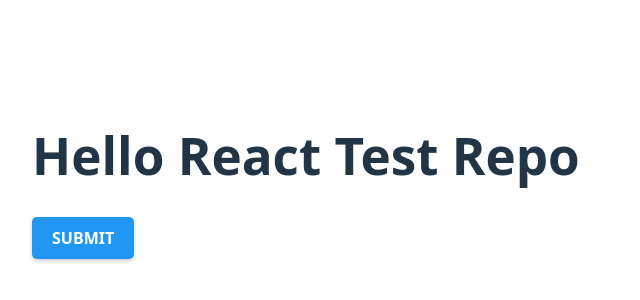
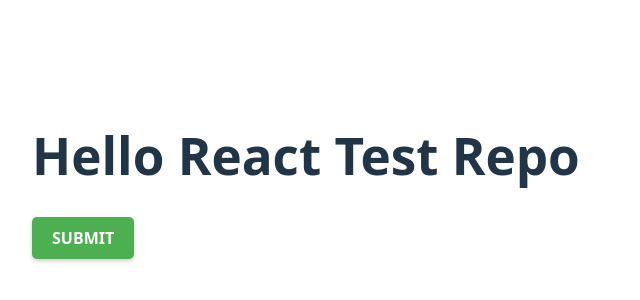
Before and after one commit to easyesplat/gushi_test_repo, a React (Vite) app in the folder react-test-repo/: page / in a window 1280 px wide. Shown: the part 224-524 px from the top of the page, without its empty margins (0-640 px from the left). Built offline with nearby package versions, Linux system fonts and the light colour scheme.

Commit message:
Experiment with a new button color: vibrant green

```diff
--- a/react-test-repo/src/components/Button.tsx
+++ b/react-test-repo/src/components/Button.tsx
@@ -9,7 +9,7 @@ export const Button: React.FC<ButtonProps> = ({ loading = false }) => {
     <button
       disabled={loading}
       style={{
-        backgroundColor: "#2196F3", // Changed to an aesthetic blue
+        backgroundColor: "#4CAF50", // Changed to a vibrant green
         color: "#ffffff", // White text for contrast
         padding: "10px 20px",
         border: "none",
```
